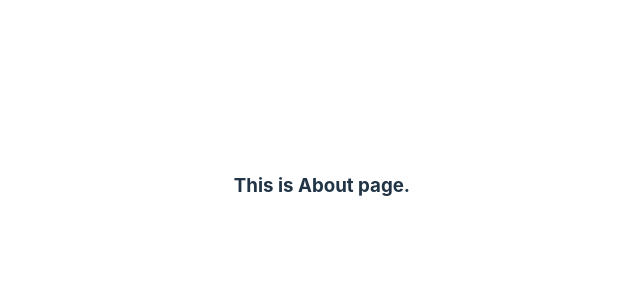
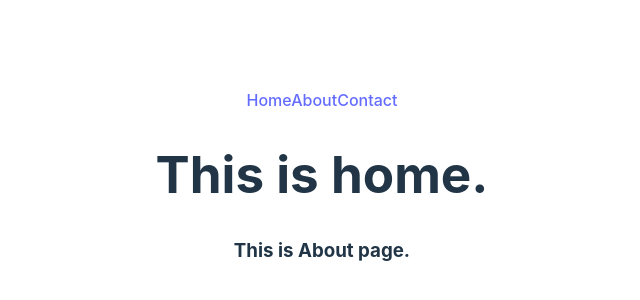
Before and after one commit to mrfhmd7/introduction-to-react-router, a React (Vite) app: page /about in a window 1280 px wide. Shown: the part 214-514 px from the top of the page, without its empty margins (318-958 px from the left). Built offline with nearby package versions, Linux system fonts and the light colour scheme.

Commit message:
try nested routing

```diff
--- /dev/null
+++ b/src/components/Home/Home.jsx
@@ -0,0 +1,15 @@
+import React from 'react';
+import Header from '../Header/Header';
+import { Outlet } from 'react-router-dom';
+
+const Home = () => {
+     return (
+          <div>
+               <Header/>
+               <h1>This is home.</h1>
+               <Outlet/>
+          </div>
+     );
+};
+
+export default Home;
```
Also changed, not shown: src/main.jsx (+27 -9 lines).
